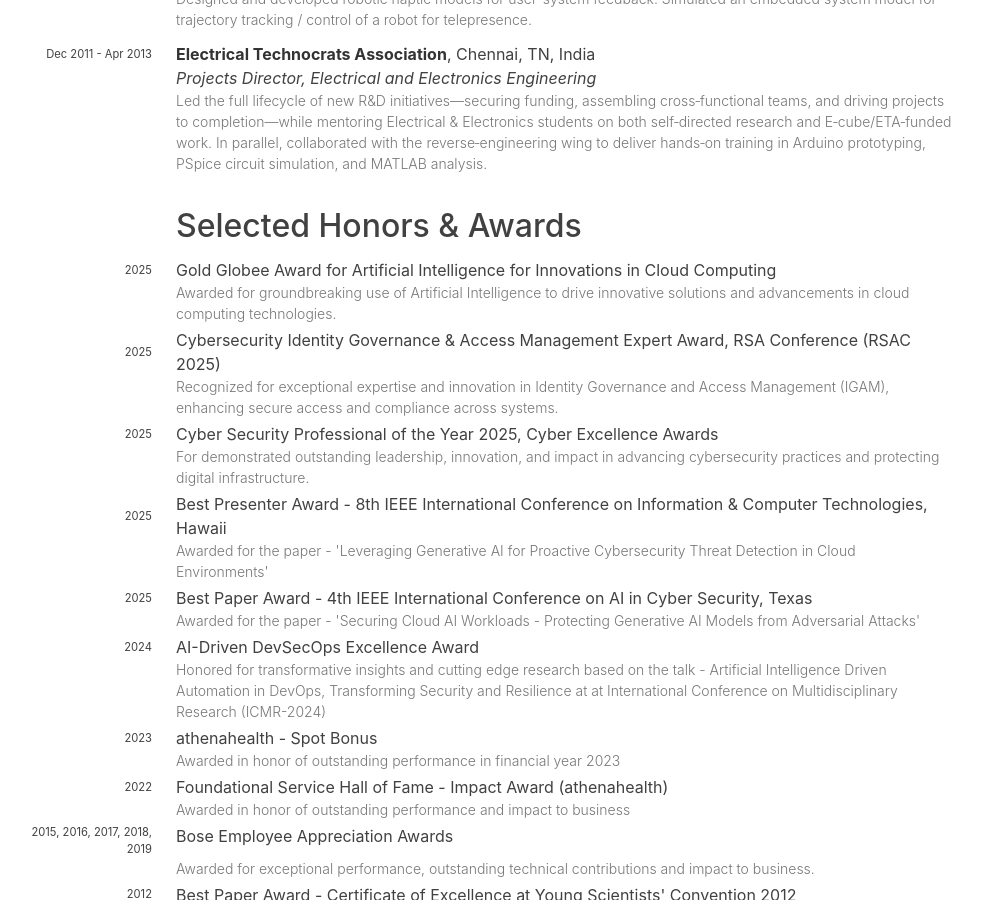
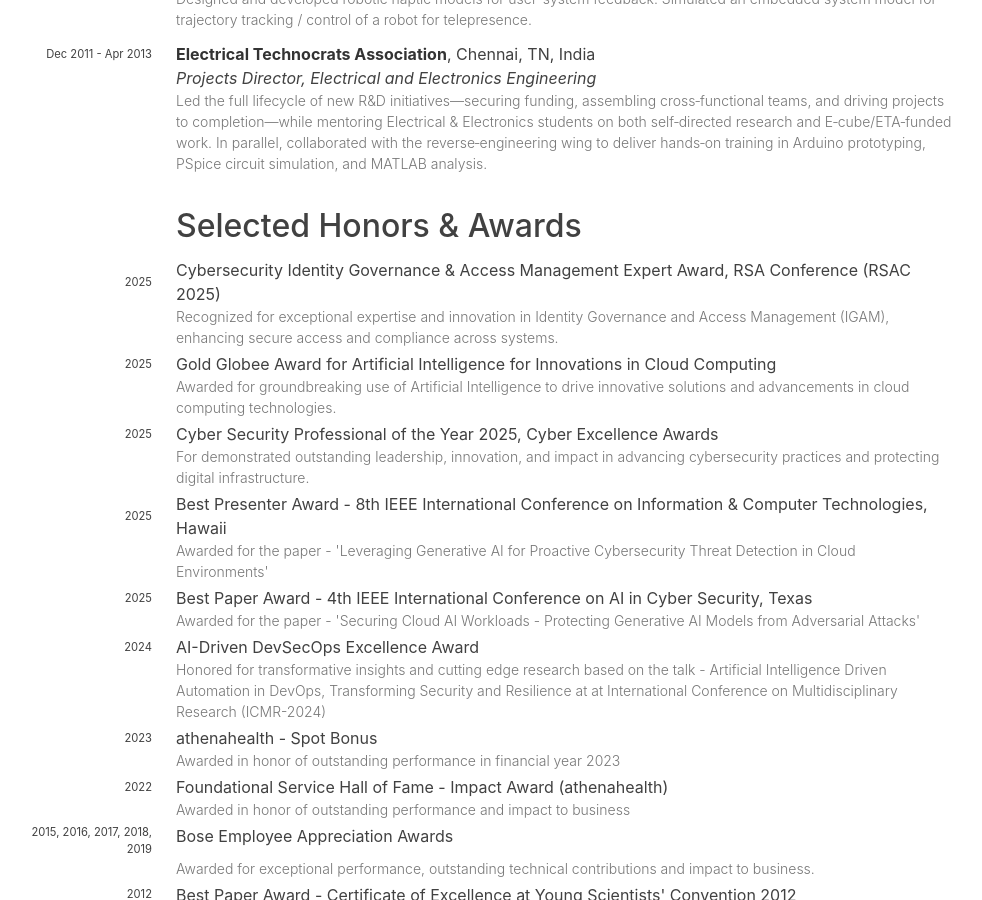
Before and after one commit to hariharanragothaman/hariharanragothaman.github.io, a Jekyll site: the page built from cv.md, in a window 1280 px wide and 900 px high, scrolled down 1499 px. Shown: the whole window, without its empty margins (156-1138 px from the left). Built offline with Jekyll 4.4.1, drawn with Linux system fonts in a browser that asks for light colours; nearby versions of some CDN libraries; some web fonts are replaced.

Commit message:
Polishes and Updates

```diff
--- a/_data/awards.yaml
+++ b/_data/awards.yaml
@@ -1,9 +1,9 @@
+- name: Cybersecurity Identity Governance & Access Management Expert Award, RSA Conference (RSAC 2025)
+  description: Recognized for exceptional expertise and innovation in Identity Governance and Access Management (IGAM), enhancing secure access and compliance across systems.
+  year: 2025
+
 - name: Gold Globee Award for Artificial Intelligence for Innovations in Cloud Computing
   description: Awarded for groundbreaking use of Artificial Intelligence to drive innovative solutions and advancements in cloud computing technologies.
-  year: 2025
-
-- name: Cybersecurity Identity Governance & Access Management Expert Award, RSA Conference (RSAC 2025)
-  description: Recognized for exceptional expertise and innovation in Identity Governance and Access Management (IGAM), enhancing secure access and compliance across systems.
   year: 2025
 
 - name: Cyber Security Professional of the Year 2025, Cyber Excellence Awards
```
